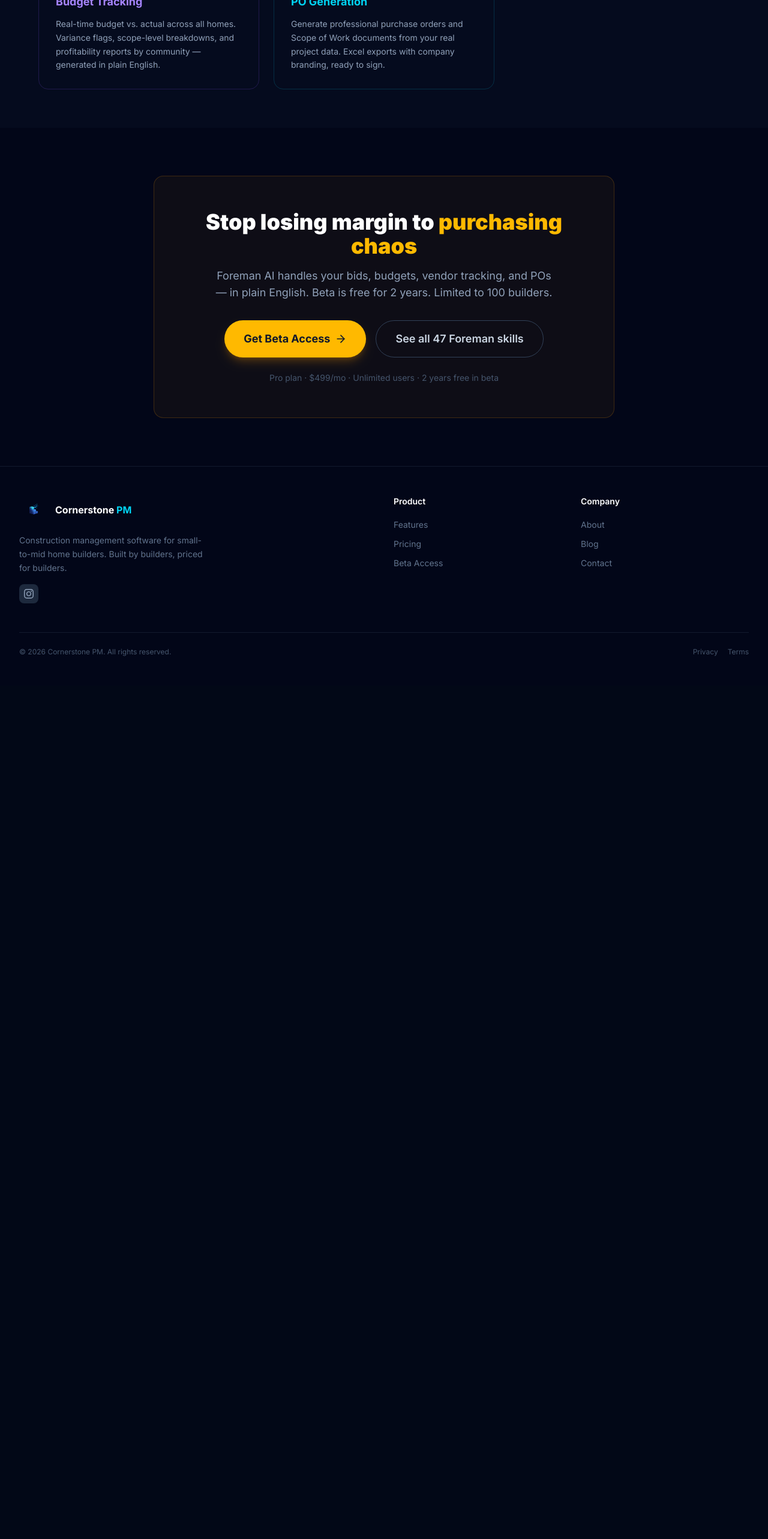
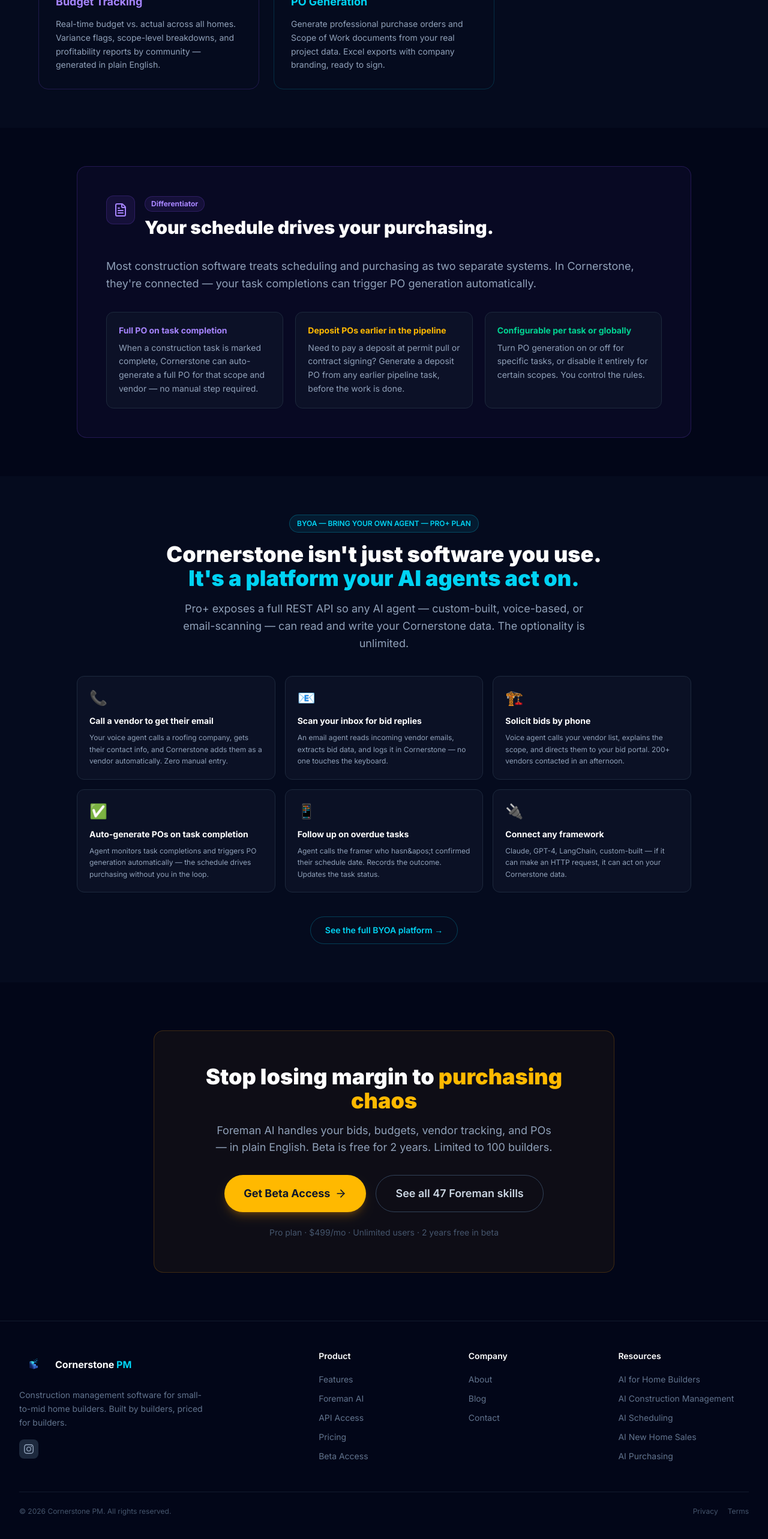
Before and after one commit to Scootermcgavin121/cornerstone-marketing-v2, a Next.js app: page /ai-construction-purchasing in a window 1280 px wide. Shown: the part 3075-5641 px from the top of the page at 60% size. Before the commit the page ends 4218 px from the top, so only its background shows below. Built offline with nearby package versions, Linux system fonts and the light colour scheme.

Commit message:
feat: add PO-from-task + BYOA section to purchasing page; add Resources column to footer

```diff
--- a/src/app/ai-construction-purchasing/page.tsx
+++ b/src/app/ai-construction-purchasing/page.tsx
@@ -254,6 +254,92 @@ export default function AiConstructionPurchasingPage() {
         </div>
       </section>
 
+      {/* PO from Task Completion */}
+      <section className="py-16 px-4">
+        <div className="max-w-5xl mx-auto">
+          <div className="rounded-2xl bg-violet-500/5 border border-violet-500/20 p-8 sm:p-12">
+            <div className="flex items-start gap-4 mb-8">
+              <div className="w-12 h-12 rounded-xl bg-violet-500/10 border border-violet-500/20 flex items-center justify-center flex-shrink-0">
+                <FileText className="w-6 h-6 text-violet-400" />
+              </div>
+              <div>
+                <div className="inline-flex items-center gap-2 px-2.5 py-1 rounded-full bg-violet-500/10 border border-violet-500/20 text-violet-400 text-xs font-bold mb-2">Differentiator</div>
+                <h2 className="text-3xl font-black text-white">Your schedule drives your purchasing.</h2>
+              </div>
+            </div>
+            <p className="text-slate-400 text-lg leading-relaxed mb-8">
+              Most construction software treats scheduling and purchasing as two separate systems. In Cornerstone, they&apos;re connected — your task completions can trigger PO generation automatically.
+            </p>
+            <div className="grid grid-cols-1 sm:grid-cols-3 gap-5">
+              {[
+                {
+                  title: "Full PO on task completion",
+                  desc: "When a construction task is marked complete, Cornerstone can auto-generate a full PO for that scope and vendor — no manual step required.",
+                  color: "text-violet-400",
+                },
+                {
+                  title: "Deposit POs earlier in the pipeline",
+                  desc: "Need to pay a deposit at permit pull or contract signing? Generate a deposit PO from any earlier pipeline task, before the work is done.",
+                  color: "text-amber-400",
+                },
+                {
+                  title: "Configurable per task or globally",
+                  desc: "Turn PO generation on or off for specific tasks, or disable it entirely for certain scopes. You control the rules.",
+                  color: "text-emerald-400",
+                },
+              ].map((item) => (
+                <div key={item.title} className="p-5 rounded-xl bg-slate-900/60 border border-slate-800">
+                  <div className={`text-sm font-bold ${item.color} mb-2`}>{item.title}</div>
+                  <p className="text-slate-400 text-sm leading-relaxed">{item.desc}</p>
+                </div>
+              ))}
+            </div>
+          </div>
+        </div>
+      </section>
+
+      {/* BYOA — Bring Your Own Agent */}
+      <section className="py-16 px-4 bg-slate-900/30">
+        <div className="max-w-5xl mx-auto">
+          <div className="text-center mb-10">
+            <div className="inline-flex items-center gap-2 px-3 py-1.5 rounded-full border border-cyan-500/30 bg-cyan-500/10 text-cyan-400 text-xs font-semibold mb-4">
+              BYOA — BRING YOUR OWN AGENT — PRO+ PLAN
+            </div>
+            <h2 className="text-3xl sm:text-4xl font-black mb-4">
+              Cornerstone isn&apos;t just software you use.<br />
+              <span className="text-cyan-400">It&apos;s a platform your AI agents act on.</span>
+            </h2>
+            <p className="text-slate-400 text-lg max-w-2xl mx-auto leading-relaxed">
+              Pro+ exposes a full REST API so any AI agent — custom-built, voice-based, or email-scanning — can read and write your Cornerstone data. The optionality is unlimited.
+            </p>
+          </div>
+          <div className="grid grid-cols-1 sm:grid-cols-2 lg:grid-cols-3 gap-4 mb-10">
+            {[
+              { emoji: "📞", title: "Call a vendor to get their email", desc: "Your voice agent calls a roofing company, gets their contact info, and Cornerstone adds them as a vendor automatically. Zero manual entry." },
+              { emoji: "📧", title: "Scan your inbox for bid replies", desc: "An email agent reads incoming vendor emails, extracts bid data, and logs it in Cornerstone — no one touches the keyboard." },
+              { emoji: "🏗️", title: "Solicit bids by phone", desc: "Voice agent calls your vendor list, explains the scope, and directs them to your bid portal. 200+ vendors contacted in an afternoon." },
+              { emoji: "✅", title: "Auto-generate POs on task completion", desc: "Agent monitors task completions and triggers PO generation automatically — the schedule drives purchasing without you in the loop." },
+              { emoji: "📱", title: "Follow up on overdue tasks", desc: "Agent calls the framer who hasn&apos;t confirmed their schedule date. Records the outcome. Updates the task status." },
+              { emoji: "🔌", title: "Connect any framework", desc: "Claude, GPT-4, LangChain, custom-built — if it can make an HTTP request, it can act on your Cornerstone data." },
+            ].map((item) => (
+              <div key={item.title} className="p-5 rounded-xl bg-slate-900/60 border border-slate-800 hover:border-cyan-500/20 transition-all duration-300">
+                <div className="text-2xl mb-3">{item.emoji}</div>
+                <div className="text-white font-bold text-sm mb-2">{item.title}</div>
+                <p className="text-slate-400 text-xs leading-relaxed">{item.desc}</p>
+              </div>
+            ))}
+          </div>
+          <div className="text-center">
+            <Link
+              href="/api-access"
+              className="inline-flex items-center gap-2 px-6 py-3 rounded-full border border-cyan-500/30 text-cyan-400 font-semibold text-sm hover:bg-cyan-500/10 transition-all duration-200"
+            >
+              See the full BYOA platform &rarr;
+            </Link>
+          </div>
+        </div>
+      </section>
+
       {/* CTA */}
       <section className="py-20 px-4">
         <div className="max-w-3xl mx-auto">
--- a/src/components/Footer.tsx
+++ b/src/components/Footer.tsx
@@ -5,9 +5,9 @@ export function Footer() {
   return (
     <footer className="bg-slate-950 border-t border-slate-800/60">
       <div className="max-w-7xl mx-auto px-4 sm:px-6 lg:px-8 py-12">
-        <div className="grid grid-cols-1 md:grid-cols-4 gap-8">
+        <div className="grid grid-cols-1 md:grid-cols-5 gap-8">
           {/* Brand */}
-          <div className="md:col-span-2">
+          <div className="md:col-span-2 lg:col-span-2">
             <div className="flex items-center gap-3 mb-4">
               <img src="/icon.png" alt="Cornerstone PM" className="w-12 h-12 object-contain" />
               <span className="font-bold text-white">
@@ -38,6 +38,8 @@ export function Footer() {
             <ul className="space-y-2">
               {[
                 { label: "Features", href: "/features" },
+                { label: "Foreman AI", href: "/foreman" },
+                { label: "API Access", href: "/api-access" },
                 { label: "Pricing", href: "/#pricing" },
                 { label: "Beta Access", href: "/beta" },
               ].map((link) => (
@@ -72,6 +74,28 @@ export function Footer() {
               ))}
             </ul>
           </div>
+
+          <div>
+            <h4 className="text-sm font-semibold text-white mb-4">Resources</h4>
+            <ul className="space-y-2">
+              {[
+                { label: "AI for Home Builders", href: "/ai-for-home-builders" },
+                { label: "AI Construction Management", href: "/ai-construction-management" },
+                { label: "AI Scheduling", href: "/ai-scheduling" },
+                { label: "AI New Home Sales", href: "/ai-new-home-sales" },
+                { label: "AI Purchasing", href: "/ai-construction-purchasing" },
+              ].map((link) => (
+                <li key={link.href}>
+                  <Link
+                    href={link.href}
+                    className="text-sm text-slate-500 hover:text-slate-300 transition-colors duration-200"
+                  >
+                    {link.label}
+                  </Link>
+                </li>
+              ))}
+            </ul>
+          </div>
         </div>
 
         <div className="mt-12 pt-6 border-t border-slate-800/60 flex flex-col sm:flex-row justify-between items-center gap-4">
```
